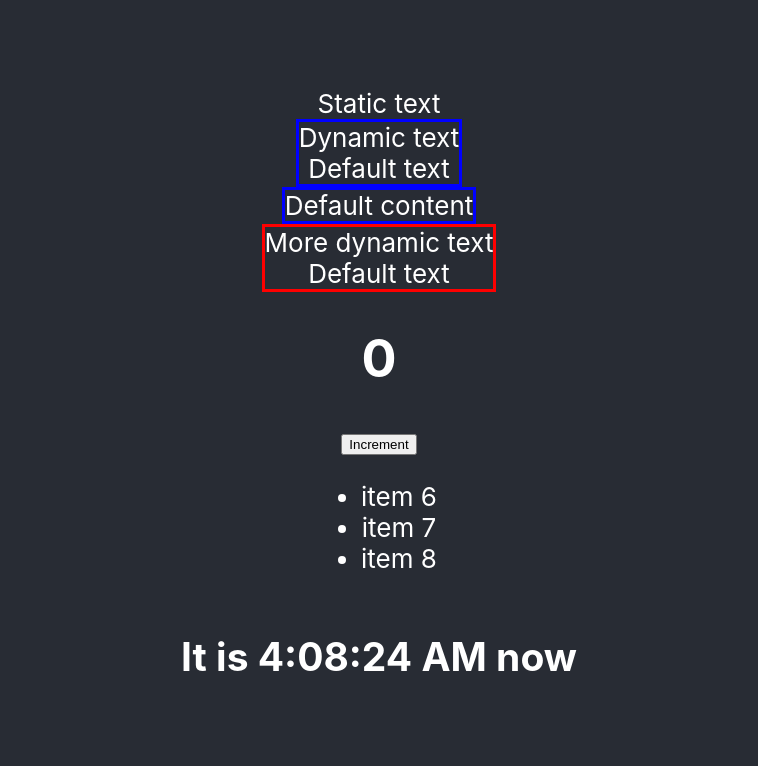
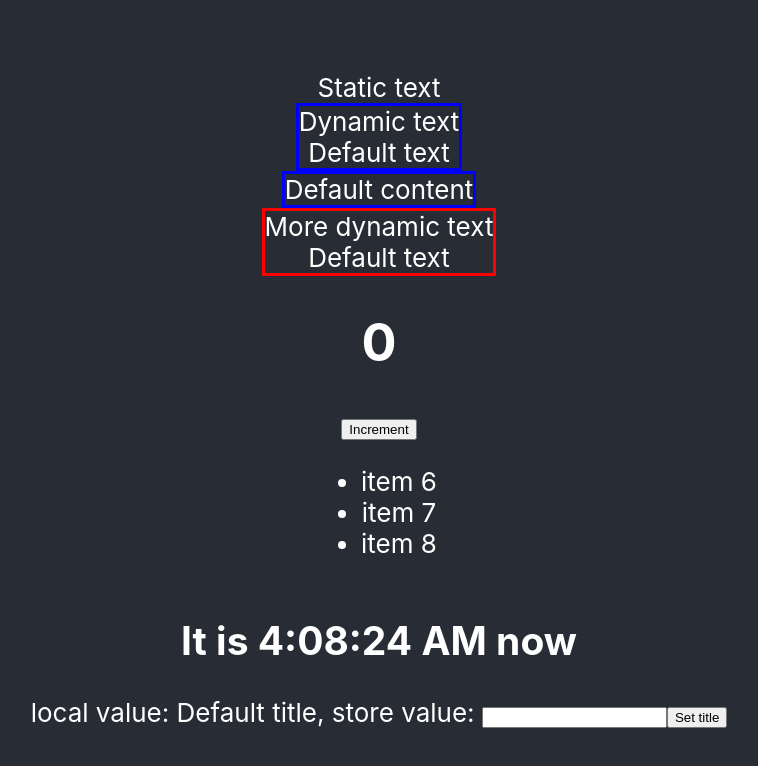
Before and after one commit to crraay/react-tutorial, a React (Create React App) app: page / in a window 1280 px wide. Shown: the top 766 px of the page, without its empty margins (261-1019 px from the left). Built offline with nearby package versions, Linux system fonts and the light colour scheme.

Commit message:
add redux sample

```diff
--- a/package.json
+++ b/package.json
@@ -8,7 +8,9 @@
     "@testing-library/user-event": "^12.8.3",
     "react": "^17.0.2",
     "react-dom": "^17.0.2",
+    "react-redux": "^7.2.4",
     "react-scripts": "4.0.3",
+    "redux": "^4.1.0",
     "web-vitals": "^1.1.2"
   },
   "scripts": {
--- a/src/App.js
+++ b/src/App.js
@@ -4,6 +4,7 @@ import { ClickCounter } from './components/ClickCounter';
 import { SimpleList } from "./components/SimpleList";
 import { Clock } from "./components/Clock";
 import { Lifecycle } from "./components/Lifecycle";
+import { Title } from "./components/Title";
 
 const StaticTextComponent = () => {
   return <div>Static text</div>
@@ -70,6 +71,9 @@ class App extends React.Component {
           {/* work with lifecycle */}
           <Clock/>
           <Lifecycle/>
+
+          {/* Redux */}
+          <Title/>
         </header>
       </div>
     );
--- /dev/null
+++ b/src/actions/title.js
@@ -0,0 +1,8 @@
+import { CHANGE_TITLE } from "../constants/actions";
+
+export const changeTitle = title => {
+  return {
+    type: CHANGE_TITLE,
+    title
+  }
+}
--- /dev/null
+++ b/src/components/Title.js
@@ -0,0 +1,47 @@
+import React from 'react';
+import {changeTitle} from "../actions/title";
+import {connect} from "react-redux";
+
+export class TitleComponent extends React.Component {
+  constructor(props) {
+    super(props);
+    this.state = {
+      localTitle: 'Default title'
+    }
+    this.onLocalTitleChange = this.onLocalTitleChange.bind(this);
+    this.onSubmit = this.onSubmit.bind(this);
+  }
+  onLocalTitleChange(e) {
+    this.setState({localTitle: e.target.value});
+  }
+  onSubmit(e) {
+    this.props.onChangeTitle(this.state.localTitle);
+  }
+  render() {
+    return (
+      <div>
+        <span>local value: {this.state.localTitle}, </span>
+        <span>store value: {this.props.title}</span>
+        <input onChange={this.onLocalTitleChange}/>
+        <button onClick={this.onSubmit}>Set title</button>
+      </div>
+    );
+  }
+}
+
+
+const mapStateToProps = state => {
+  return {
+    title: state.title
+  }
+}
+
+const mapDispatchToProps = dispatch => {
+  return {
+    onChangeTitle: title => {
+      dispatch(changeTitle(title))
+    }
+  }
+}
+
+export const Title = connect(mapStateToProps, mapDispatchToProps)(TitleComponent)
--- /dev/null
+++ b/src/constants/actions.js
@@ -0,0 +1 @@
+export const CHANGE_TITLE = 'CHANGE_TITLE';
--- a/src/index.js
+++ b/src/index.js
@@ -3,11 +3,18 @@ import ReactDOM from 'react-dom';
 import './index.css';
 import App from './App';
 import reportWebVitals from './reportWebVitals';
+import {createStore} from 'redux';
+import {Provider} from 'react-redux';
+import {rootReducer} from "./reducers";
+
+const store = createStore(rootReducer);
 
 ReactDOM.render(
-  <React.StrictMode>
-    <App />
-  </React.StrictMode>,
+  <Provider store={store}>
+    <React.StrictMode>
+      <App />
+    </React.StrictMode>
+  </Provider>,
   document.getElementById('root')
 );
 
--- /dev/null
+++ b/src/reducers/index.js
@@ -0,0 +1,7 @@
+import { title } from "./title";
+
+export const rootReducer = (state={}, action) => {
+  return {
+    title: title(state.title, action)
+  }
+}
--- /dev/null
+++ b/src/reducers/title.js
@@ -0,0 +1,8 @@
+import {CHANGE_TITLE} from "../constants/actions";
+
+export const title = (state='', action) => {
+  if (action.type === CHANGE_TITLE) {
+    return action.title
+  }
+  return state;
+}
```
Also changed, not shown: 1 other file (tests, documents, lock files or other folders).
